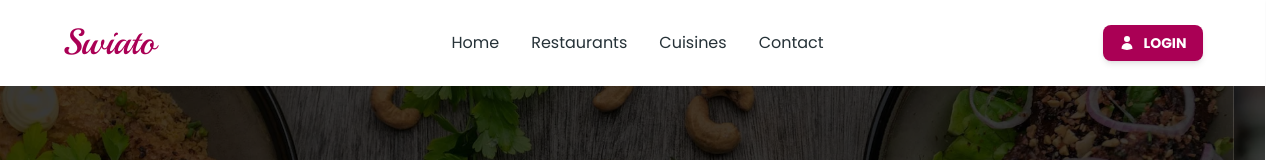
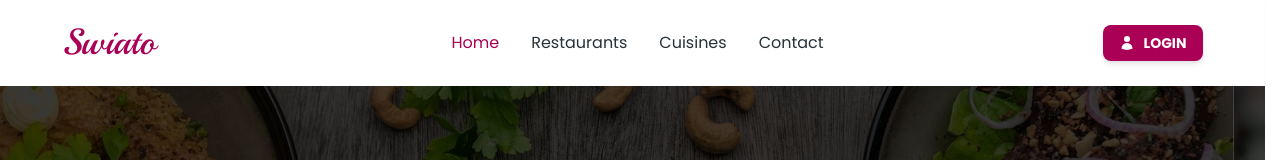
Before and after one commit to vishalmajumdar/swiggy-zomato-swiato, a React (Vite) app in the folder frontend/: page / in a window 1280 px wide. Shown: the top 160 px of the page. Built offline with nearby package versions, Linux system fonts and the light colour scheme.

Commit message:
Update Link to NavLink
Navlink components from react-router-dom gives us the ability to check whether the current menu item is selected or not

```diff
--- a/frontend/src/components/Header.jsx
+++ b/frontend/src/components/Header.jsx
@@ -7,7 +7,7 @@
   IconButton,
   Collapse,
 } from "@material-tailwind/react";
-import { Link } from "react-router-dom";
+import { Link, NavLink } from "react-router-dom";
 
 const Header = () => {
   const [openNav, setOpenNav] = React.useState(false);
@@ -44,7 +44,12 @@
         color="blue-gray"
         className="transition-transform hover:scale-105 duration-500 text-md font-poppins p-1 font-normal hover:text-theme-color"
       >
-        <Link to={"/"}>Home</Link>
+        <NavLink
+          to={"/"}
+          className={({ isActive }) => (isActive ? "text-theme-color" : "")}
+        >
+          Home
+        </NavLink>
       </Typography>
       <Typography
         as="li"
@@ -52,7 +57,12 @@
         color="blue-gray"
         className="transition-transform hover:scale-105 duration-500 text-md font-poppins p-1 font-normal hover:text-theme-color"
       >
-        <Link to={"/foo"}>Restaurants</Link>
+        <NavLink
+          to={"/foo"}
+          className={({ isActive }) => (isActive ? "text-theme-color" : "")}
+        >
+          Restaurants
+        </NavLink>
       </Typography>
       <Typography
         as="li"
@@ -60,7 +70,12 @@
         color="blue-gray"
         className="transition-transform hover:scale-105 duration-500 text-md font-poppins p-1 font-normal  hover:text-theme-color"
       >
-        <Link to={"/bar"}>Cuisines</Link>
+        <NavLink
+          to={"/bar"}
+          className={({ isActive }) => (isActive ? "text-theme-color" : "")}
+        >
+          Cuisines
+        </NavLink>
       </Typography>
       <Typography
         as="li"
@@ -68,7 +83,12 @@
         color="blue-gray"
         className="transition-transform hover:scale-105 duration-500 text-md font-poppins p-1 font-normal  hover:text-theme-color"
       >
-        <Link to={"/contact"}>Contact</Link>
+        <NavLink
+          to={"/contact"}
+          className={({ isActive }) => (isActive ? "text-theme-color" : "")}
+        >
+          Contact
+        </NavLink>
       </Typography>
     </ul>
   );
```
